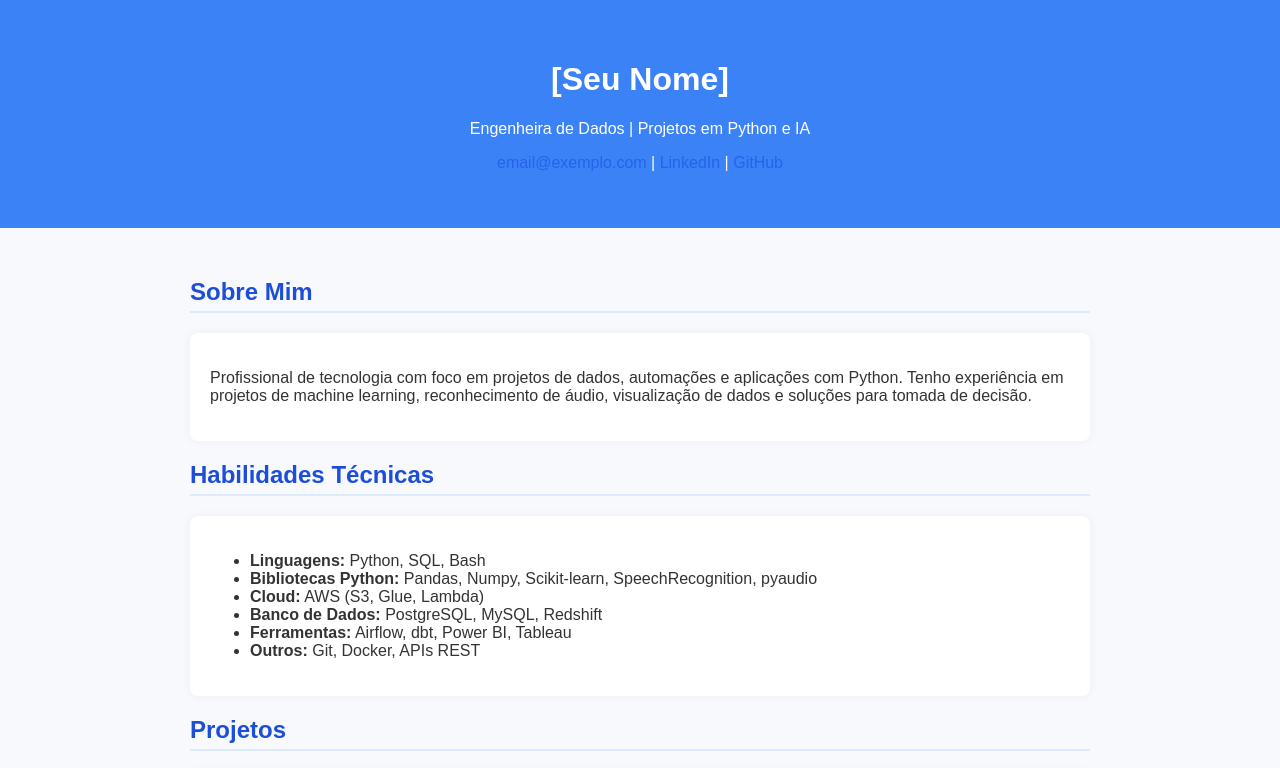
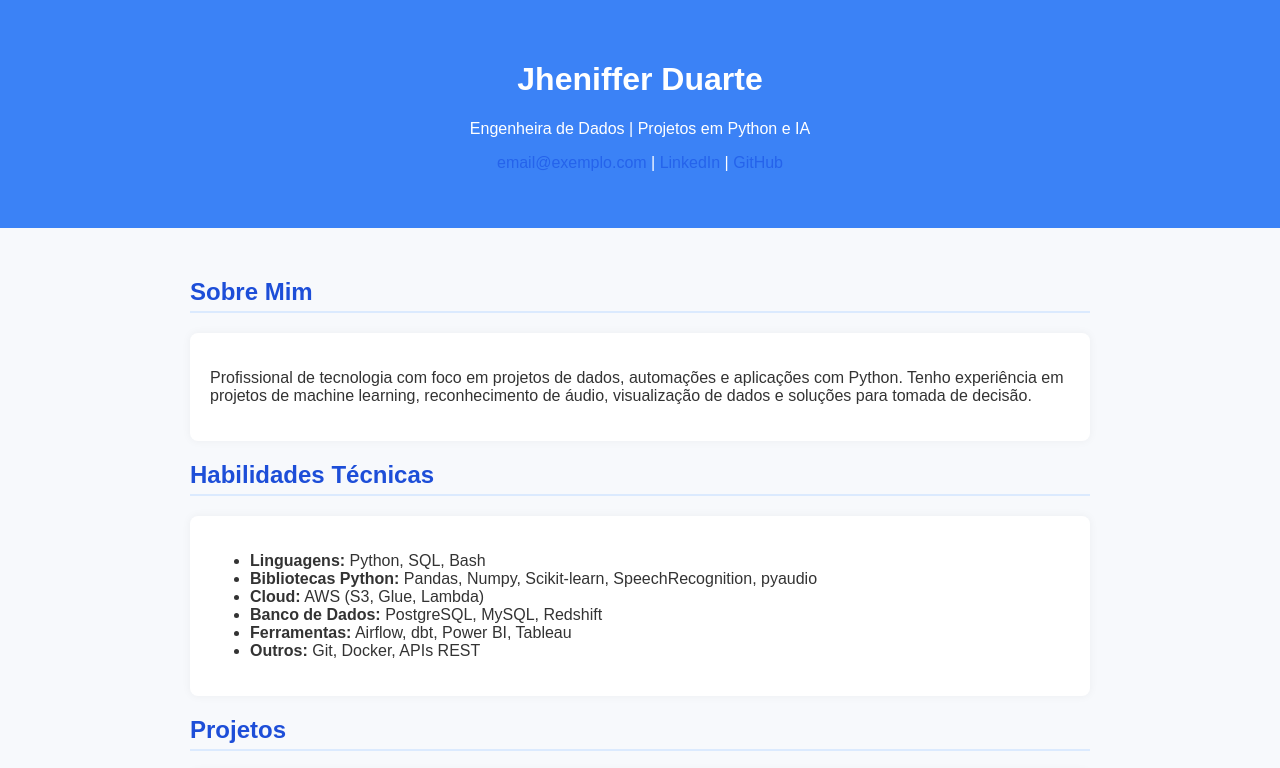
Before and after one commit to jhereis/jhereis.github.io, a plain HTML site: page index.html in a window 1280 px wide. Shown: the top 768 px of the page. Drawn offline with Linux system fonts and the light colour scheme.

Commit message:
Update index.html

```diff
--- a/index.html
+++ b/index.html
@@ -3,7 +3,7 @@
 <head>
   <meta charset="UTF-8" />
   <meta name="viewport" content="width=device-width, initial-scale=1.0" />
-  <title>Portfólio Profissional - [Seu Nome]</title>
+  <title>Portfólio Profissional - Jheniffer Duarte</title>
   <style>
     body {
       font-family: Arial, sans-serif;
@@ -49,7 +49,7 @@
 </head>
 <body>
   <header>
-    <h1>[Seu Nome]</h1>
+    <h1>Jheniffer Duarte</h1>
     <p>Engenheira de Dados | Projetos em Python e IA</p>
     <p><a href="mailto:email@exemplo.com">email@exemplo.com</a> | <a href="https://linkedin.com/in/seulink" target="_blank">LinkedIn</a> | <a href="https://github.com/seuusuario" target="_blank">GitHub</a></p>
   </header>
```
